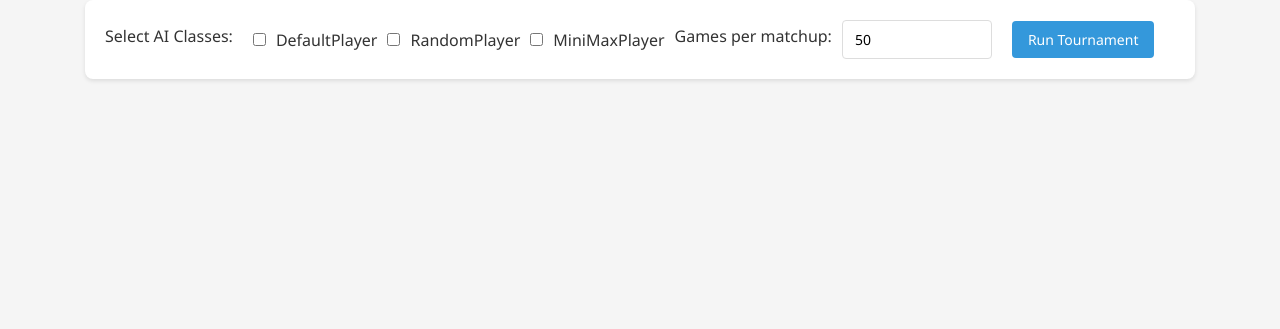
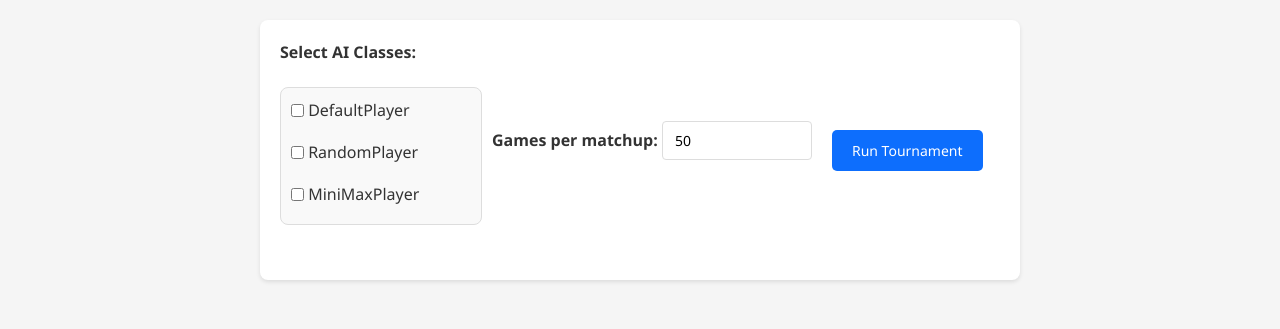
Before and after one commit to jtadams02/connect-4, a Django app: page / in a window 1280 px wide. Shown: the part 56-385 px from the top of the page. Run offline with Django 5.2, Linux system fonts and the light colour scheme; some libraries are stand-ins or nearby versions.

Commit message:
Updated the html so that the boxes are scalable

```diff
--- a/src/connect4/templates/home.html
+++ b/src/connect4/templates/home.html
@@ -1,5 +1,81 @@
 {% extends "base.html" %}
 {% block content %}
+<style>
+    .form-container {
+        max-width: 800px;
+        margin: auto;
+        padding: 20px;
+    }
+
+    .checkbox-grid {
+        display: grid;
+        grid-template-columns: repeat(auto-fill, minmax(180px, 1fr));
+        gap: 10px;
+        margin: 15px 0;
+        padding: 10px;
+        background-color: #f9f9f9;
+        border-radius: 8px;
+        border: 1px solid #ddd;
+    }
+
+    .checkbox-grid label {
+        display: flex;
+        align-items: center;
+    }
+
+    .form-group {
+        margin-bottom: 20px;
+    }
+
+    button[type=submit] {
+        background-color: #0d6efd;
+        color: white;
+        padding: 10px 20px;
+        border: none;
+        border-radius: 5px;
+        cursor: pointer;
+    }
+
+    button[type=submit]:hover {
+        background-color: #0b5ed7;
+    }
+
+    .stats-container {
+        display: flex;
+        flex-wrap: wrap;
+        gap: 20px;
+        margin: 20px 0;
+    }
+
+    .stat-box {
+        flex: 1 1 200px;
+        background-color: #f8f9fa;
+        padding: 15px;
+        border-radius: 8px;
+        text-align: center;
+        border: 1px solid #ddd;
+    }
+
+    table {
+        width: 100%;
+        border-collapse: collapse;
+        margin-bottom: 25px;
+    }
+
+    th, td {
+        padding: 10px;
+        text-align: center;
+        border: 1px solid #dee2e6;
+    }
+
+    th {
+        background-color: #0d6efd;
+        color: white;
+    }
+
+</style>
+
+<div class="form-container">
     <form method="post">
         {% csrf_token %}
 
@@ -7,15 +83,26 @@
             <p style="color: red;">{{ error }}</p>
         {% endif %}
 
-        <label>Select AI Classes:</label><br>
+        <div class="form-group">
+            <label><strong>Select AI Classes:</strong></label>
+            <div class="checkbox-grid">
                 {% for ai_name in ai_class_names %}
-            <input type="checkbox" name="selected_ais" value="{{ ai_name }}"> {{ ai_name }}<br>
+                    <label>
+                        <input type="checkbox" name="selected_ais" value="{{ ai_name }}">
+                        &nbsp;{{ ai_name }}
+                    </label>
                 {% endfor %}
+            </div>
+        </div>
 
-        <label>Games per matchup:</label>
+        <div class="form-group">
+            <label><strong>Games per matchup:</strong></label>
             <input type="number" name="num_games" min="1" max="10000" placeholder="Games per matchup" value="50">
+        </div>
+
         <button type="submit">Run Tournament</button>
     </form>
+</div>
 
 {% if results %}
     <h2>Tournament Results</h2>
@@ -40,7 +127,7 @@
     </div>
 
     <h3>Leaderboard</h3>
-        <table border="1">
+    <table>
         <tr>
             <th>Rank</th>
             <th>Player</th>
@@ -56,8 +143,8 @@
     </table>
 
     <h3>Win Percentage Matrix</h3>
-        <p>Each cell shows how often the row player won against the column player</p>
-        <table border="1">
+    <p>Each cell shows how often the row player won against the column player.</p>
+    <table>
         {% for row in results.win_matrix %}
             <tr>
                 {% for cell in row %}
```
Lines whose indentation alone changed are shown as unchanged.
